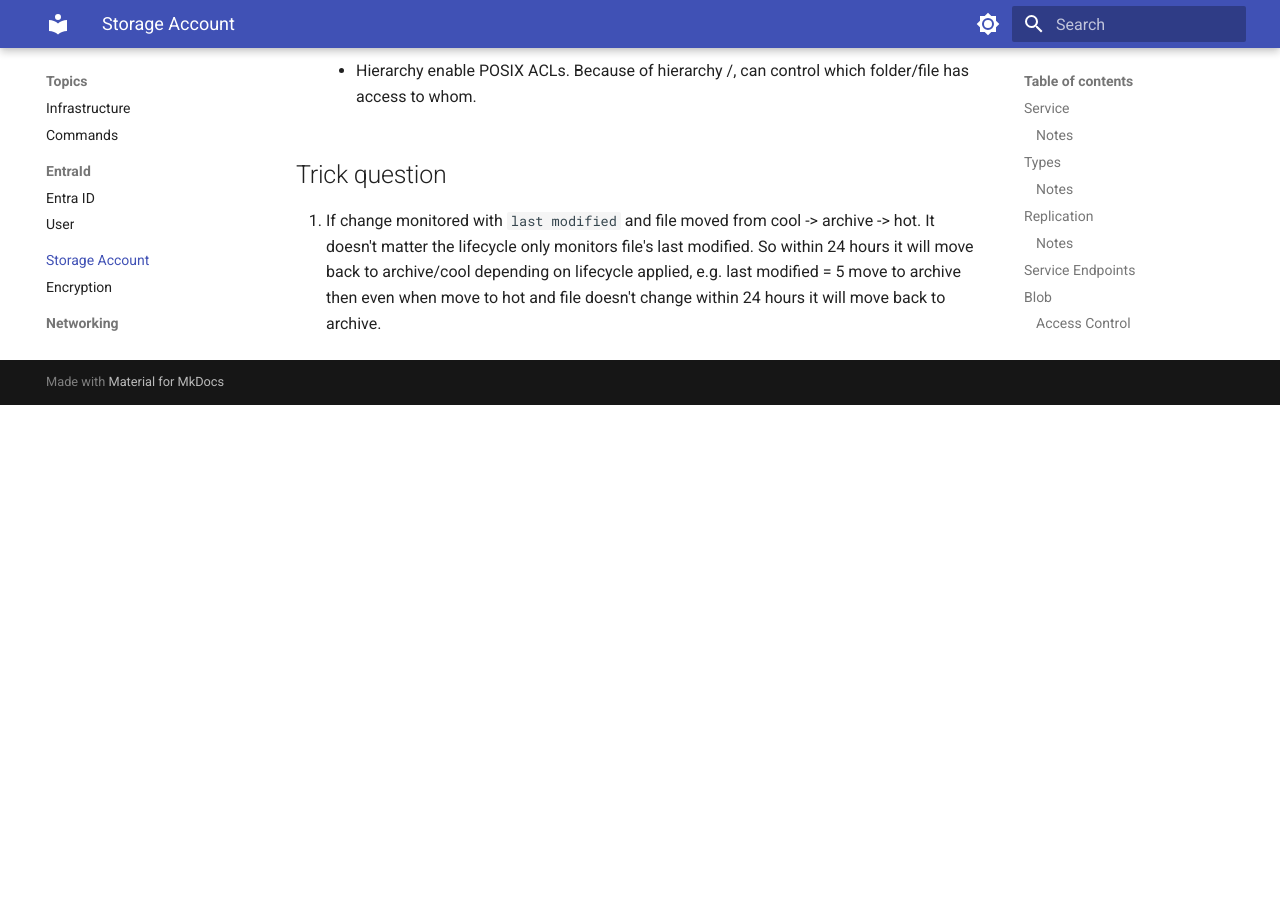
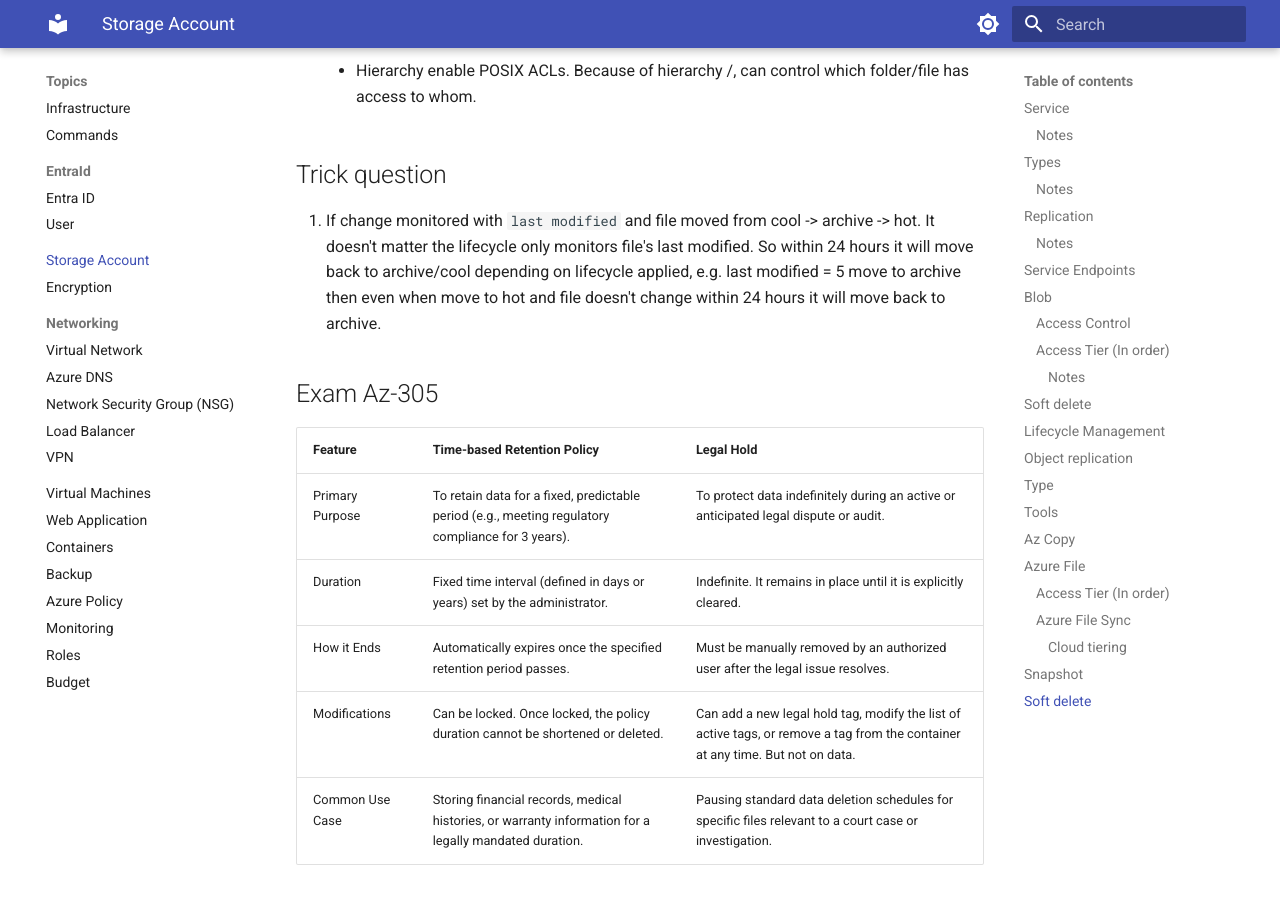
Before and after one commit to yoonghan/AZ-104-Azure-Administrator-Associate, an MkDocs documentation site: the page built from docs/Storage-Account.md, in a window 1280 px wide and 900 px high, scrolled down 10516 px. Built offline with MkDocs 1.6.1 and Material for MkDocs 9.7.7, drawn with Linux system fonts in a browser that asks for light colours; before the commit the page ends 10921 px from its top, so only the background shows below that.

Commit message:
Update storage account

```diff
--- a/docs/Storage-Account.md
+++ b/docs/Storage-Account.md
@@ -264,3 +264,14 @@ Contains:
 
 ## Trick question
 1. If change monitored with `last modified` and file moved from cool -> archive -> hot. It doesn't matter the lifecycle only monitors file's last modified. So within 24 hours it will move back to archive/cool depending on lifecycle applied, e.g. last modified = 5 move to archive then even when move to hot and file doesn't change within 24 hours it will move back to archive.
+
+## Exam Az-305
+
+
+Feature | Time-based Retention Policy | Legal Hold
+--- | --- | ---
+Primary Purpose | To retain data for a fixed, predictable period (e.g., meeting regulatory compliance for 3 years). | To protect data indefinitely during an active or anticipated legal dispute or audit.
+Duration | Fixed time interval (defined in days or years) set by the administrator. | Indefinite. It remains in place until it is explicitly cleared.
+How it Ends | Automatically expires once the specified retention period passes. | Must be manually removed by an authorized user after the legal issue resolves.
+Modifications | Can be locked. Once locked, the policy duration cannot be shortened or deleted. | Can add a new legal hold tag, modify the list of active tags, or remove a tag from the container at any time. But not on data.
+Common Use Case | Storing financial records, medical histories, or warranty information for a legally mandated duration. | Pausing standard data deletion schedules for specific files relevant to a court case or investigation.
```
